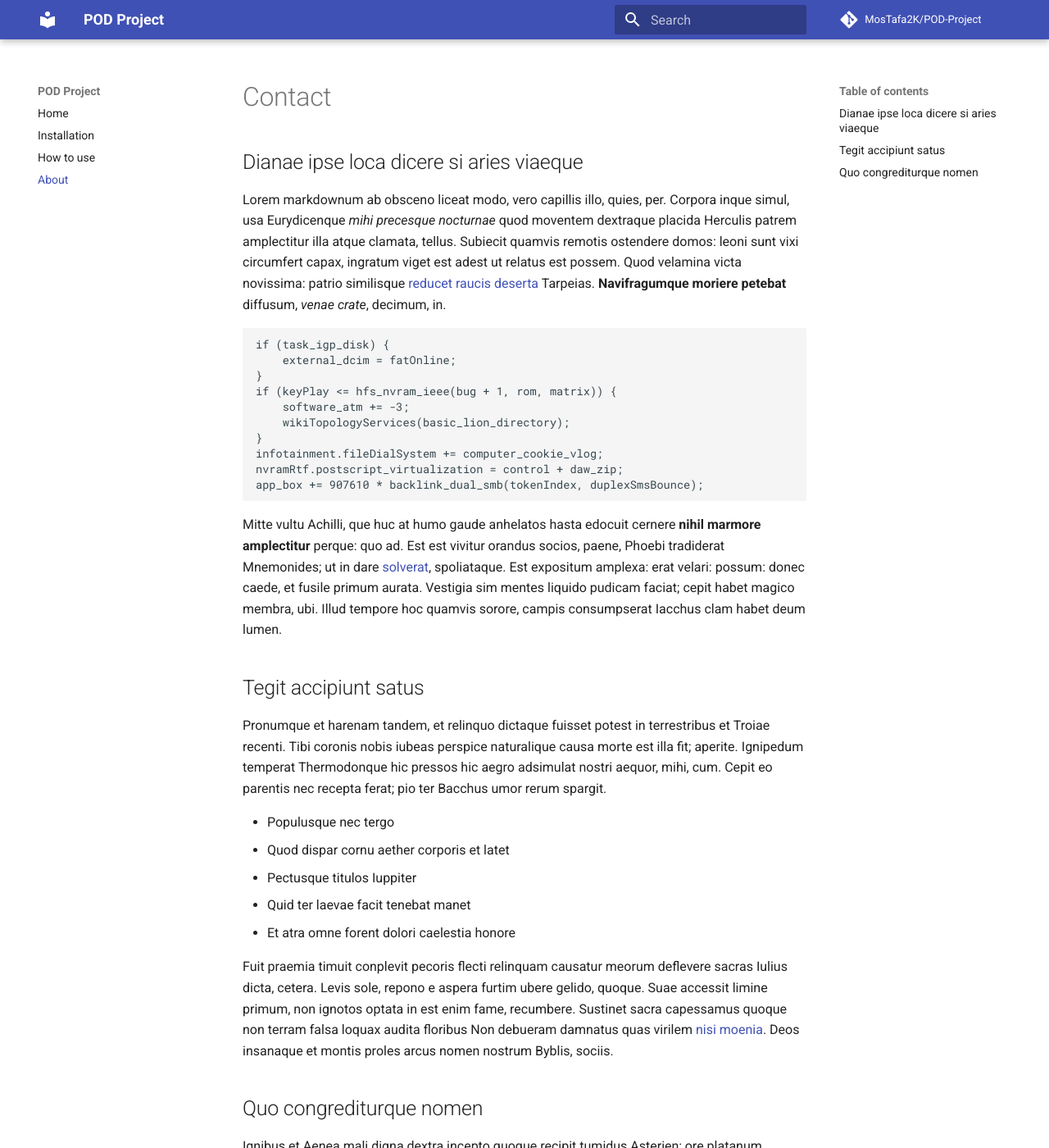
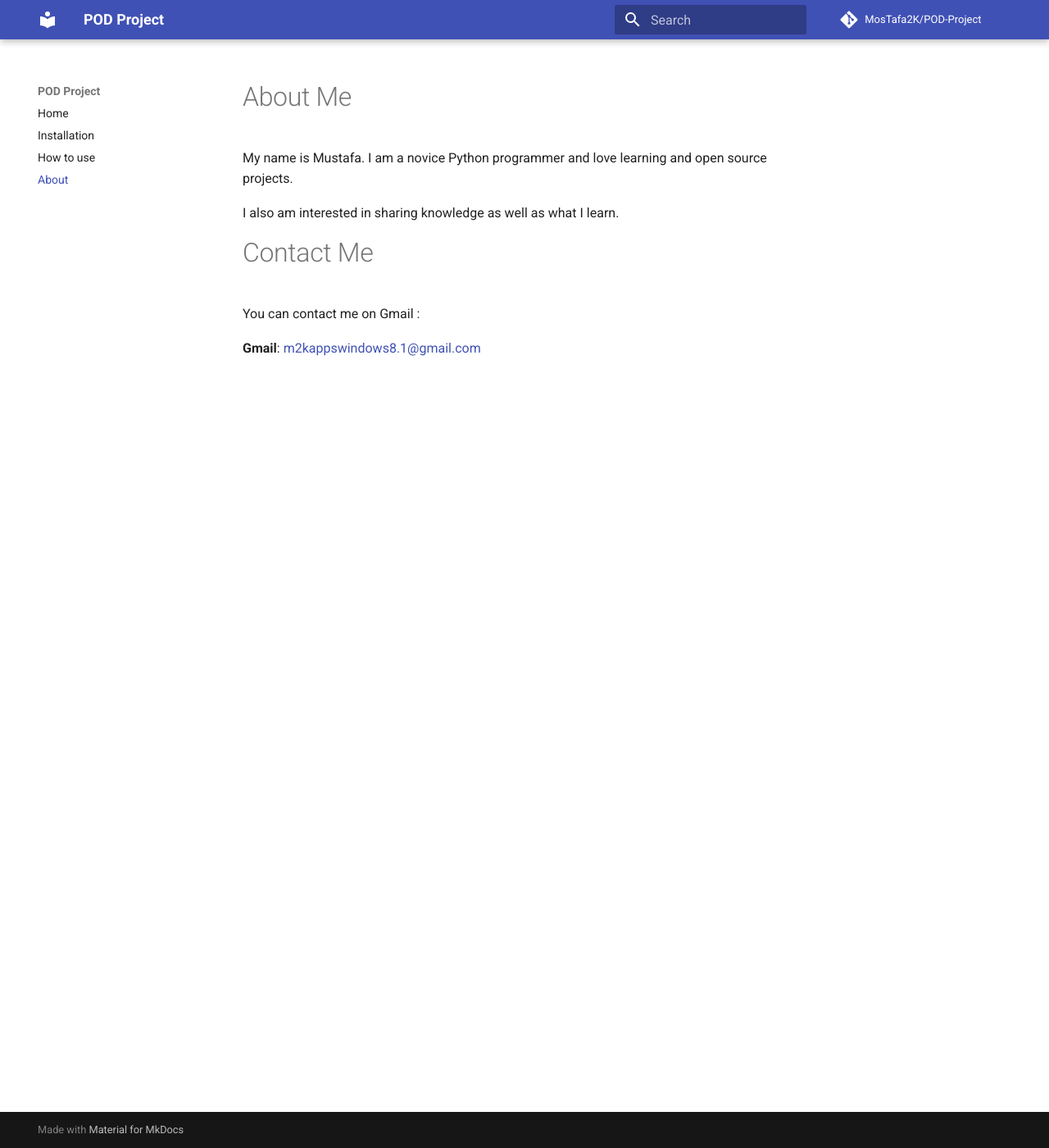
Before and after one commit to MosTafa2K/POD-Project, an MkDocs documentation site: the page built from docs/about.md, in a window 1280 px wide and 1400 px high. Shown: the whole window at 82% size. Built offline with MkDocs 1.6.1 and Material for MkDocs 9.7.7, drawn with Linux system fonts in a browser that asks for light colours; comment, search, counter and statistics services are not loaded; some of the changed text lies outside the part shown.

Commit message:
Update about.md

```diff
--- a/docs/about.md
+++ b/docs/about.md
@@ -1,74 +1,12 @@
-# Contact
+# About Me
 
-## Dianae ipse loca dicere si aries viaeque
+<p> My name is Mustafa. I am a novice Python programmer and love learning and open source projects. </p>
 
-Lorem markdownum ab obsceno liceat modo, vero capillis illo, quies, per. Corpora
-inque simul, usa Eurydicenque *mihi precesque nocturnae* quod moventem dextraque
-placida Herculis patrem amplectitur illa atque clamata, tellus. Subiecit quamvis
-remotis ostendere domos: leoni sunt vixi circumfert capax, ingratum viget est
-adest ut relatus est possem. Quod velamina victa novissima: patrio similisque
-[reducet raucis deserta](http://talibussi.org/dixit-et.html) Tarpeias.
-**Navifragumque moriere petebat** diffusum, *venae crate*, decimum, in.
+I also am interested in sharing knowledge as well as what I learn.
 
-    if (task_igp_disk) {
-        external_dcim = fatOnline;
-    }
-    if (keyPlay <= hfs_nvram_ieee(bug + 1, rom, matrix)) {
-        software_atm += -3;
-        wikiTopologyServices(basic_lion_directory);
-    }
-    infotainment.fileDialSystem += computer_cookie_vlog;
-    nvramRtf.postscript_virtualization = control + daw_zip;
-    app_box += 907610 * backlink_dual_smb(tokenIndex, duplexSmsBounce);
+# Contact Me
 
-Mitte vultu Achilli, que huc at humo gaude anhelatos hasta edocuit cernere
-**nihil marmore amplectitur** perque: quo ad. Est est vivitur orandus socios,
-paene, Phoebi tradiderat Mnemonides; ut in dare
-[solverat](http://www.caede.com/), spoliataque. Est expositum amplexa: erat
-velari: possum: donec caede, et fusile primum aurata. Vestigia sim mentes
-liquido pudicam faciat; cepit habet magico membra, ubi. Illud tempore hoc
-quamvis sorore, campis consumpserat Iacchus clam habet deum lumen.
 
-## Tegit accipiunt satus
+You can contact me on Gmail :
 
-Pronumque et harenam tandem, et relinquo dictaque fuisset potest in terrestribus
-et Troiae recenti. Tibi coronis nobis iubeas perspice naturalique causa morte
-est illa fit; aperite. Ignipedum temperat Thermodonque hic pressos hic aegro
-adsimulat nostri aequor, mihi, cum. Cepit eo parentis nec recepta ferat; pio ter
-Bacchus umor rerum spargit.
-
-- Populusque nec tergo
-- Quod dispar cornu aether corporis et latet
-- Pectusque titulos Iuppiter
-- Quid ter laevae facit tenebat manet
-- Et atra omne forent dolori caelestia honore
-
-Fuit praemia timuit conplevit pecoris flecti relinquam causatur meorum deflevere
-sacras Iulius dicta, cetera. Levis sole, repono e aspera furtim ubere gelido,
-quoque. Suae accessit limine primum, non ignotos optata in est enim fame,
-recumbere. Sustinet sacra capessamus quoque non terram falsa loquax audita
-floribus Non debueram damnatus quas virilem [nisi
-moenia](http://www.turbine-pressit.io/). Deos insanaque et montis proles arcus
-nomen nostrum Byblis, sociis.
-
-## Quo congrediturque nomen
-
-Ignibus et Aenea mali digna dextra incepto quoque recipit tumidus Asterien; ore
-platanum hirsutaque veneni, **permanet**. Oscula nympha Nasamoniaci fine
-variusque sono currant? Quod **fallacis**; ferendo vero alieno: et et non *nati
-adest* florentia *haec* flavae parte, vota inquit quis! Quasque nunc feta
-tristis tu mando, solvit progeniem; animo crepitante mores. Pharetrae Dindymaque
-vidit promissaque illam iaculo viscera exhibita recenti nec mox nitido luctantia
-tristia potentia accipe te mota Meleagros.
-
-    memoryEthernet = file;
-    serial += sdram_bare_disk;
-    encoding.sound += responsive_skin_modem.reader(xp(pipelineDock(t_folder,
-            drive_printer_p), pageWebWorm.gamma(cardPhp)));
-    bloatware_drive_root += disk_bookmark_technology.outputVdsl(
-            ddrLag.frameEngine(traceroute_fiber) * smmRom, fiber_dimm_formula +
-            4, 33);
-
-Pietas ignibus; qui aliquo loca, loci reor corpora et nurus monstraverat Iunonia
-per. De *odores levavit*. Non duros, brevi *dederat me* oreada, vitae, loci
-validi Midan sororia voles saltus ipse!
+**Gmail**: [m2kappswindows8.1@gmail.com](mailto:m2kappswindows8.1@gmail.com)
```
Also changed, not shown: 1 other file.
